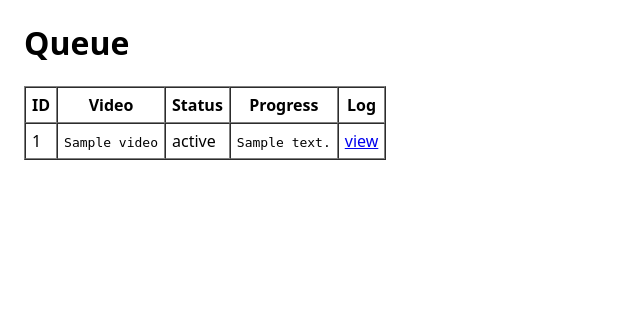
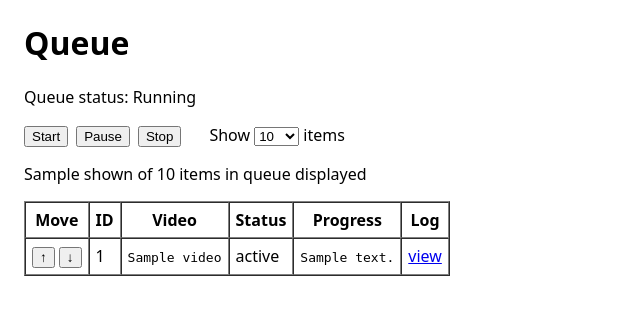
Before and after one commit to RAQ-Tech/vid2gif, a Flask app: template app/templates/queue.html in a window 1280 px wide. Shown: the part 67-382 px from the top of the page, without its empty margins (0-640 px from the left). Run offline with Flask 3, Linux system fonts and the light colour scheme; the template is opened without the code that fills it: most values are stand-ins (such as "Sample title", 1, 10 or a date in 2020); parts of the project's set-up code (start-up, migrations or seed data) failed here and were passed over.

Commit message:
Add queue controls and display limit

```diff
--- a/app/main.py
+++ b/app/main.py
@@ -19,6 +19,7 @@ app.config["TEMPLATES_AUTO_RELOAD"] = True  # helps while iterating UI
 jobs = {}
 job_queue = queue.Queue()
 lock = threading.Lock()
+queue_paused = threading.Event()
 
 DEFAULTS = {
     "height": 480,   # using HEIGHT (scale keeps aspect via -1:HEIGHT)
@@ -209,7 +210,13 @@ def find_videos(root_path):
 # -------- Worker thread --------
 def worker():
     while True:
-        job_id = job_queue.get()
+        if queue_paused.is_set():
+            time.sleep(0.2)
+            continue
+        try:
+            job_id = job_queue.get(timeout=0.2)
+        except queue.Empty:
+            continue
         if job_id is None:
             break
         job = jobs.get(job_id)
@@ -260,9 +267,57 @@ def home():
 
 @app.route("/queue")
 def queue_page():
+    limit = request.args.get("limit", 10, type=int)
+    if limit not in (10,25,50,100):
+        limit = 10
+    with job_queue.mutex:
+        queued_ids = list(job_queue.queue)
+    total = len(queued_ids)
     with lock:
-        all_jobs = list(jobs.values())
-    return render_template("queue.html", jobs=all_jobs)
+        ordered_jobs = [jobs[jid] for jid in queued_ids[:limit] if jid in jobs]
+    return render_template(
+        "queue.html",
+        jobs=ordered_jobs,
+        limit=limit,
+        shown=len(ordered_jobs),
+        total=total,
+        paused=queue_paused.is_set(),
+    )
+
+@app.route("/api/queue/<action>", methods=["POST"])
+def api_queue_control(action):
+    if action == "start":
+        queue_paused.clear()
+    elif action == "pause":
+        queue_paused.set()
+    elif action == "stop":
+        queue_paused.set()
+        with job_queue.mutex:
+            ids = list(job_queue.queue)
+            job_queue.queue.clear()
+        with lock:
+            for jid in ids:
+                j = jobs.get(jid)
+                if j and j.get("status") == "queued":
+                    j["status"] = "stopped"
+    return redirect(url_for("queue_page", limit=request.args.get("limit", 10)))
+
+@app.route("/api/queue/move/<job_id>/<direction>", methods=["POST"])
+def api_queue_move(job_id, direction):
+    with job_queue.mutex:
+        q = list(job_queue.queue)
+        try:
+            idx = q.index(job_id)
+        except ValueError:
+            pass
+        else:
+            if direction == "up" and idx > 0:
+                q[idx-1], q[idx] = q[idx], q[idx-1]
+            elif direction == "down" and idx < len(q)-1:
+                q[idx+1], q[idx] = q[idx], q[idx+1]
+            job_queue.queue.clear()
+            job_queue.queue.extend(q)
+    return redirect(url_for("queue_page", limit=request.args.get("limit", 10)))
 
 @app.route("/completed")
 def completed_page():
--- a/app/templates/queue.html
+++ b/app/templates/queue.html
@@ -4,10 +4,30 @@
 
 {% block content %}
   <h1>Queue</h1>
+  <p>Queue status: {{ 'Paused' if paused else 'Running' }}</p>
+  <div style="display:flex;gap:8px;margin-bottom:12px;">
+    <form method="post" action="/api/queue/start?limit={{ limit }}"><button type="submit">Start</button></form>
+    <form method="post" action="/api/queue/pause?limit={{ limit }}"><button type="submit">Pause</button></form>
+    <form method="post" action="/api/queue/stop?limit={{ limit }}"><button type="submit">Stop</button></form>
+    <form method="get" action="/queue" style="margin-left:20px;">
+      Show
+      <select name="limit" onchange="this.form.submit()">
+        {% for opt in [10,25,50,100] %}
+        <option value="{{opt}}" {% if opt==limit %}selected{% endif %}>{{opt}}</option>
+        {% endfor %}
+      </select>
+      items
+    </form>
+  </div>
+  <p>{{ shown }} of {{ total }} items in queue displayed</p>
   <table border="1" cellpadding="6" cellspacing="0">
-    <tr><th>ID</th><th>Video</th><th>Status</th><th>Progress</th><th>Log</th></tr>
+    <tr><th>Move</th><th>ID</th><th>Video</th><th>Status</th><th>Progress</th><th>Log</th></tr>
     {% for j in jobs %}
     <tr>
+      <td>
+        <form method="post" action="/api/queue/move/{{ j.id }}/up?limit={{ limit }}" style="display:inline"><button>&uarr;</button></form>
+        <form method="post" action="/api/queue/move/{{ j.id }}/down?limit={{ limit }}" style="display:inline"><button>&darr;</button></form>
+      </td>
       <td>{{ j.id }}</td>
       <td><code>{{ j.video }}</code></td>
       <td>{{ j.status }}</td>
```
